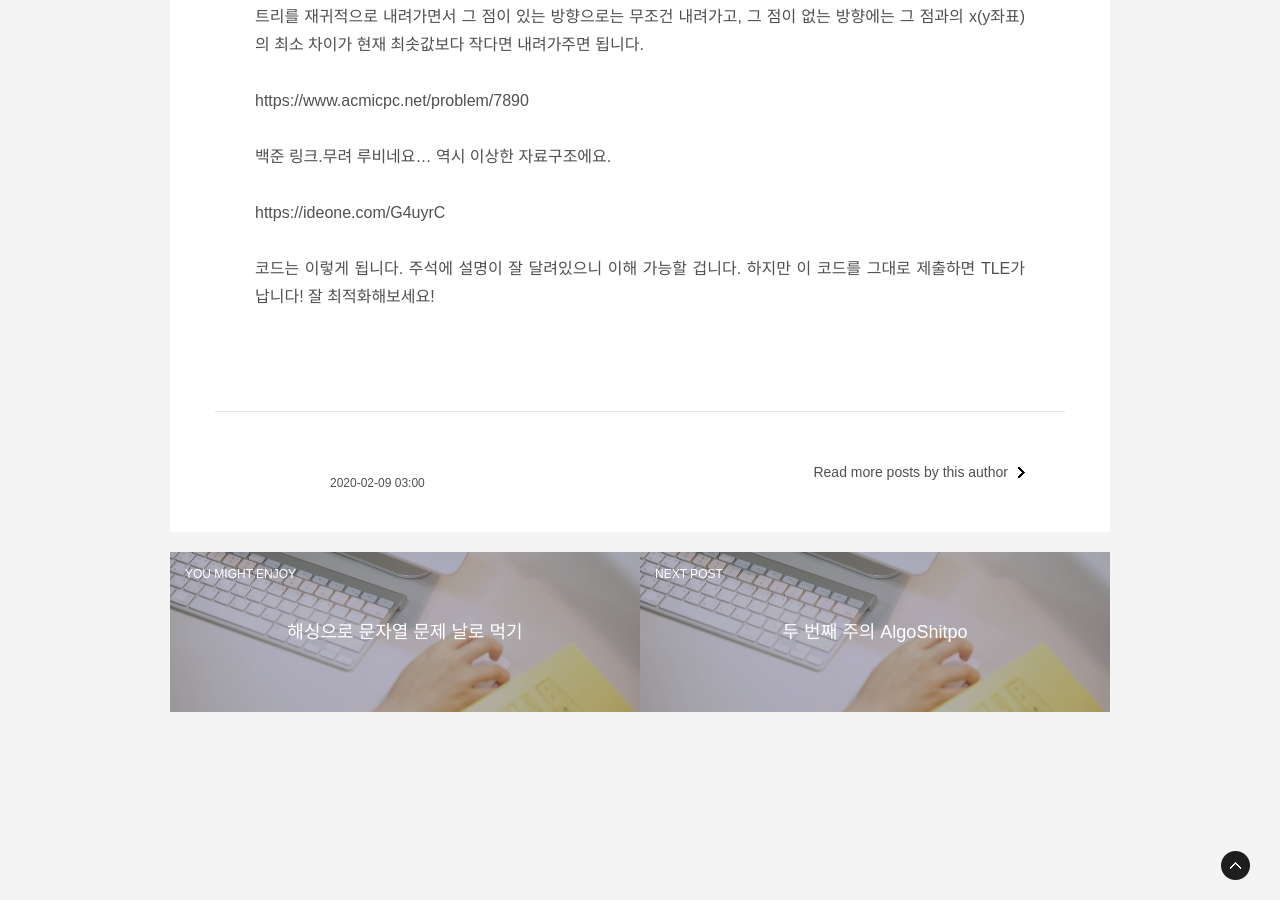
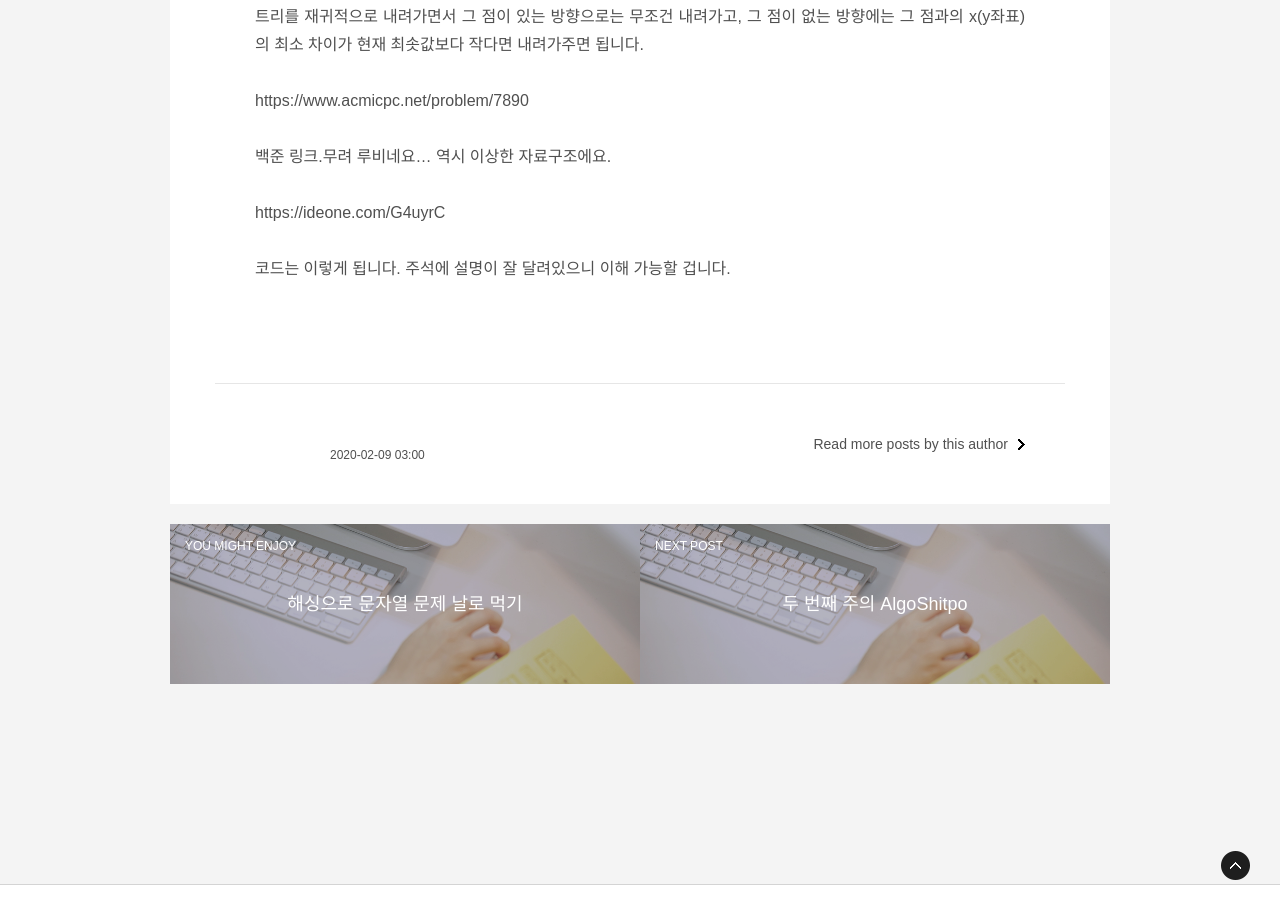
Before and after one commit to algoshitpo/algoshitpo.github.io, a Jekyll site: the page built from _posts/2020-02-09-kdtree.md, in a window 1280 px wide and 900 px high, scrolled down 2690 px. Built offline with Jekyll 4.4.1, drawn with Linux system fonts in a browser that asks for light colours; some web fonts are replaced.

Commit message:
Update 2020-02-09-kdtree.md

```diff
--- a/_posts/2020-02-09-kdtree.md
+++ b/_posts/2020-02-09-kdtree.md
@@ -81,4 +81,4 @@ https://www.acmicpc.net/problem/7890
 
 https://ideone.com/G4uyrC
 
-코드는 이렇게 됩니다. 주석에 설명이 잘 달려있으니 이해 가능할 겁니다. 하지만 이 코드를 그대로 제출하면 TLE가 납니다! 잘 최적화해보세요!
+코드는 이렇게 됩니다. 주석에 설명이 잘 달려있으니 이해 가능할 겁니다.
```
